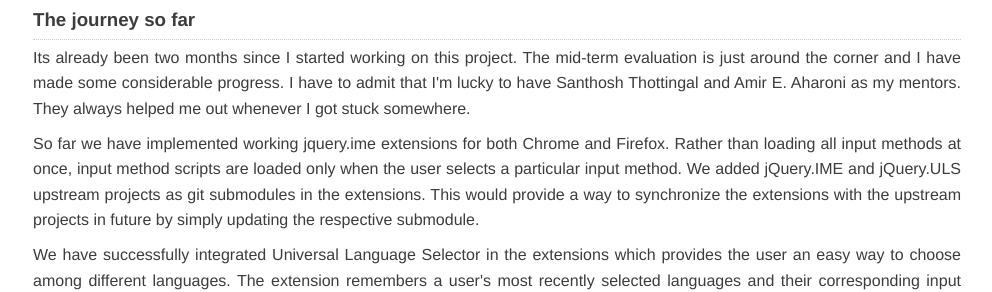
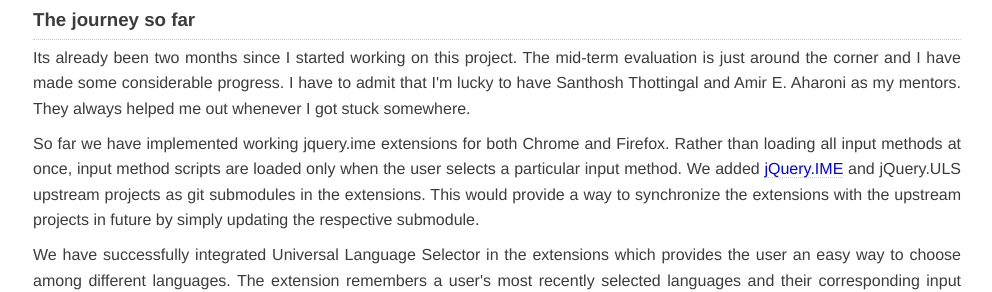
Before and after one commit to pravee-n/blog.praveensingh.in, a plain HTML site: page articles/gsoc/index.html in a window 1280 px wide. Shown: the part 1620-1912 px from the top of the page, without its empty margins (133-1125 px from the left). Drawn offline with Linux system fonts and the light colour scheme.

Commit message:
added links in gsoc post

```diff
--- a/articles/gsoc/index.html
+++ b/articles/gsoc/index.html
@@ -55,7 +55,7 @@
 					</p>
 
 					<p>
-						So far we have implemented working jquery.ime extensions for both Chrome and Firefox. Rather than loading all input methods at once, input method scripts are loaded only when the user selects a particular input method. We added jQuery.IME and jQuery.ULS upstream projects as git submodules in the extensions. This would provide a way to synchronize the extensions with the upstream projects in future by simply updating the respective submodule.
+						So far we have implemented working jquery.ime extensions for both Chrome and Firefox. Rather than loading all input methods at once, input method scripts are loaded only when the user selects a particular input method. We added <a href="https://github.com/wikimedia/jquery.ime">jQuery.IME</a> and <a href="https://github.com/wikimedia/jquery.uls"></a>jQuery.ULS upstream projects as git submodules in the extensions. This would provide a way to synchronize the extensions with the upstream projects in future by simply updating the respective submodule.
 					</p>
 
 					<p>
```
